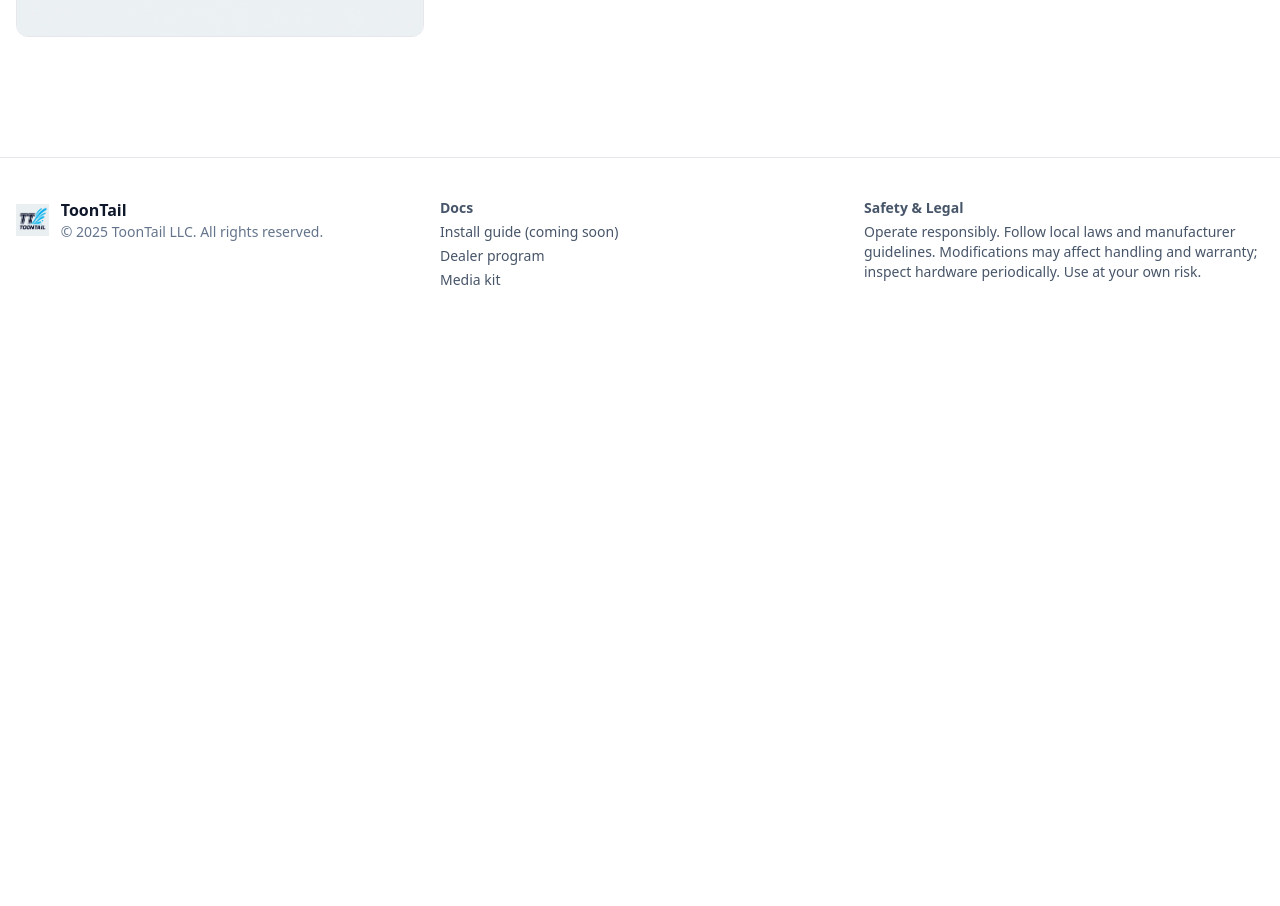
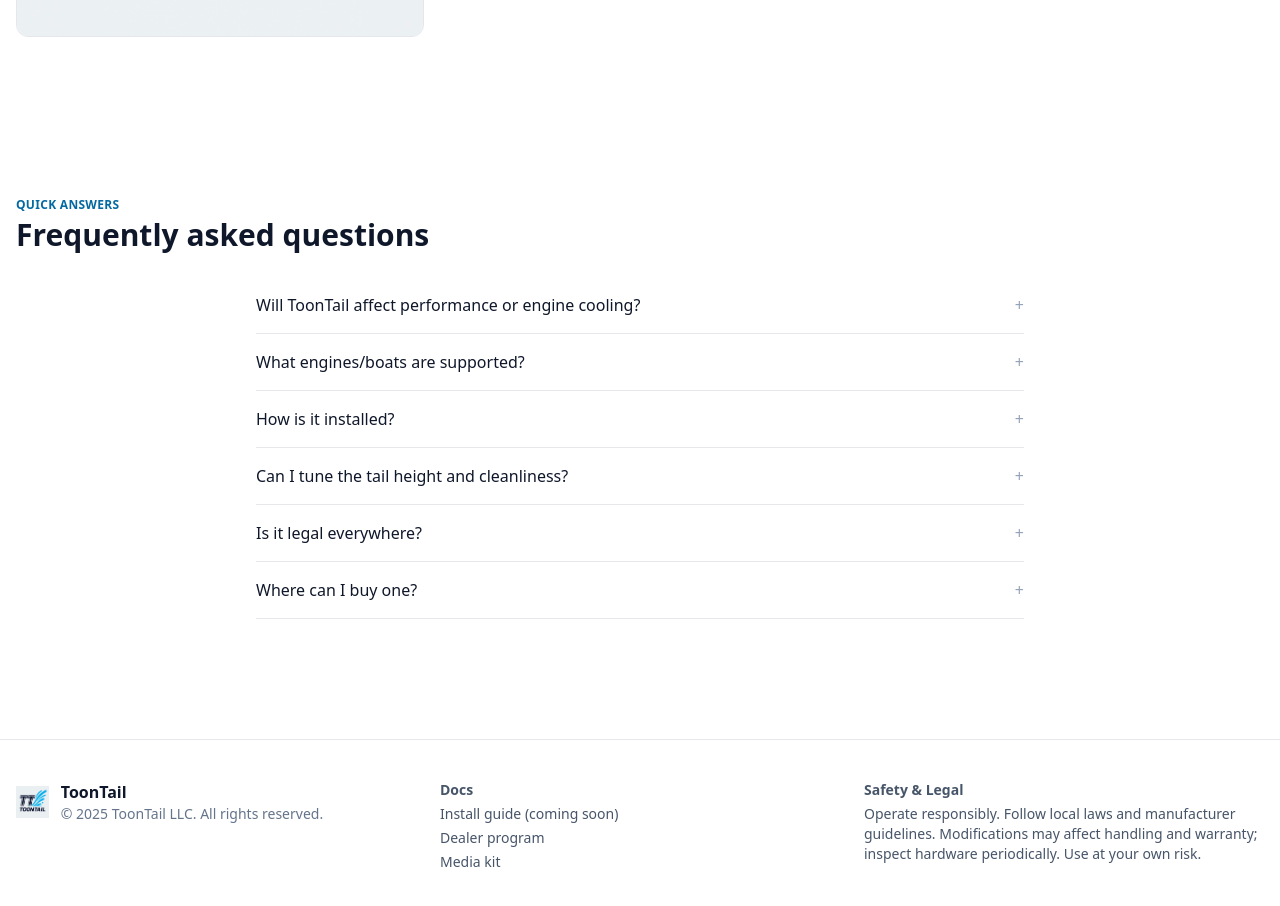
Before and after one commit to mattiez06/toontail-site, a Next.js app: page / in a window 1280 px wide. Shown: the part 3213-4119 px from the top of the page. Before the commit the page ends 3543 px from the top, so only its background shows below. Built offline with nearby package versions, Linux system fonts and the light colour scheme.

Commit message:
Update page.tsx

```diff
--- a/app/page.tsx
+++ b/app/page.tsx
@@ -181,7 +181,19 @@
           ))}
         </div>
       </Section>
-
+<Section id="faq" title="Frequently asked questions" eyebrow="Quick answers">
+  <div className="mx-auto max-w-3xl">
+    {faq.map((item, i) => (
+      <details key={i} className="group border-b py-4">
+        <summary className="flex cursor-pointer list-none items-start justify-between">
+          <span className="font-medium text-slate-900">{item.q}</span>
+          <span className="ml-4 select-none text-slate-400 transition group-open:rotate-45">+</span>
+        </summary>
+        <p className="mt-2 text-slate-700">{item.a}</p>
+      </details>
+    ))}
+  </div>
+</Section>
       <Footer />
     </div>
   );
```
